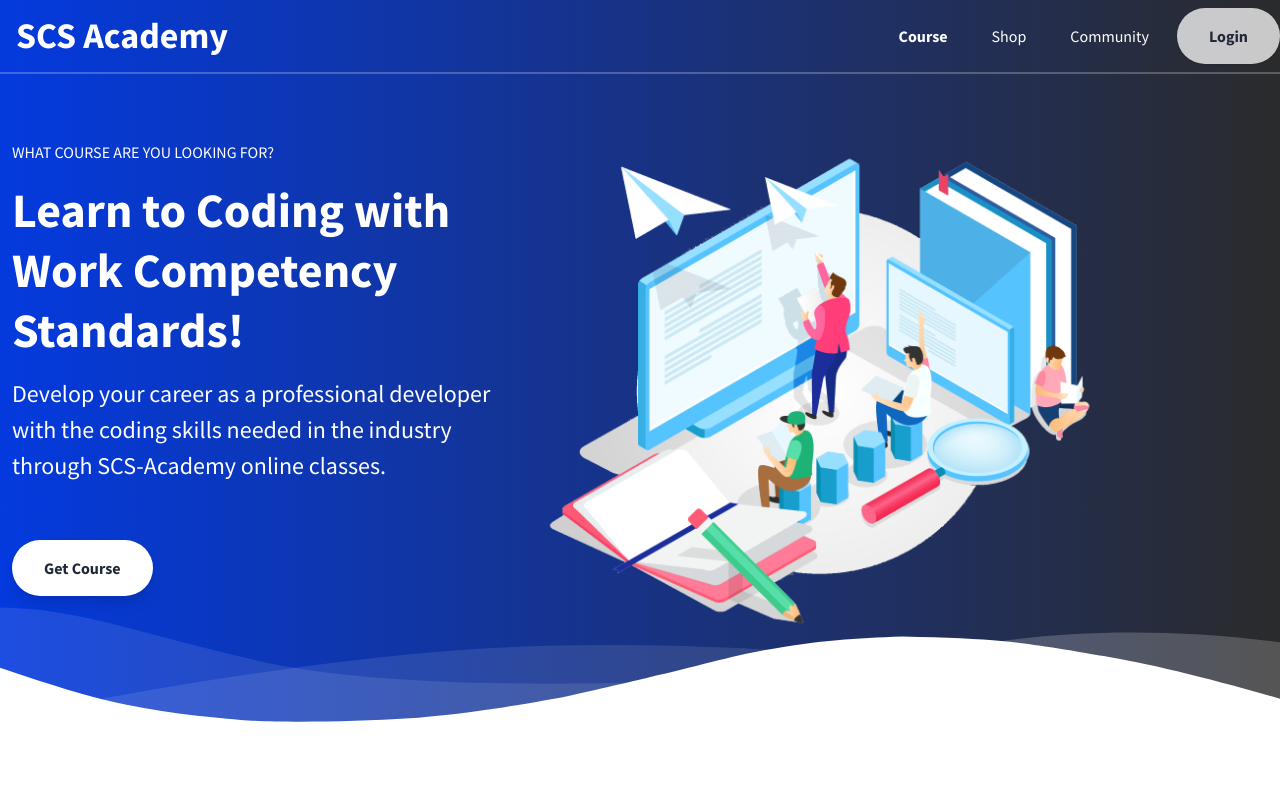
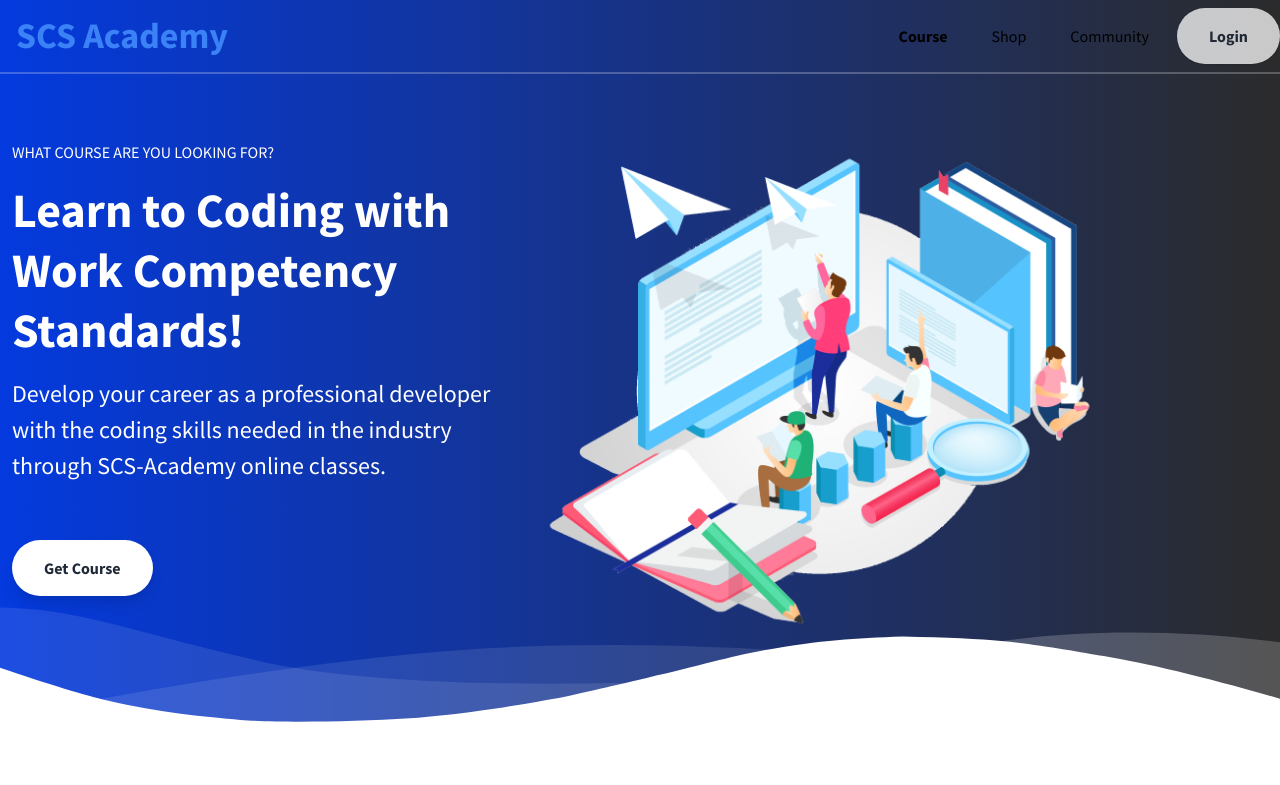
Before and after one commit to T0m5Droid/kodenamdua.github.io, a plain HTML site: page index.html in a window 1280 px wide. Shown: the top 785 px of the page. Drawn offline with nearby package versions, Linux system fonts and the light colour scheme.

Commit message:
Update index.html

```diff
--- a/index.html
+++ b/index.html
@@ -23,10 +23,10 @@
   </head>
   <body class="leading-normal tracking-normal text-white gradient" style="font-family: 'Source Sans Pro', sans-serif;">
     <!--Nav-->
-    <nav id="header" class="fixed w-full z-30 top-0 lg:text-white">
+    <nav id="header" class="fixed w-full z-30 top-0 text-white">
       <div class="w-full container mx-auto flex flex-wrap items-center justify-between mt-0 py-2">
         <div class="pl-4 flex items-center">
-          <a class="toggleColour text-white no-underline hover:no-underline font-bold text-2xl lg:text-4xl" href="#">
+          <a class="toggleColour sm:text-blue-500 no-underline hover:no-underline font-bold text-2xl lg:text-4xl" href="#">
             <!--Icon -->
             <!--<img src="https://encrypted-tbn0.gstatic.com/images?q=tbn:ANd9GcTTECLsL0lxL3Jxb6AnxkSvOoznbPIQpXKjq1e23jhjGCJNLP1ylf3t3ZD_mrJlITh30CY&usqp=CAU" alt="Logo Skull Cyber Security" class="h-8 fill-current inline" />-->
             SCS Academy
@@ -43,13 +43,13 @@
         <div class="w-full flex-grow lg:flex lg:items-center lg:w-auto hidden mt-2 lg:mt-0 bg-white lg:bg-transparent text-black p-4 lg:p-0 z-20" id="nav-content">
           <ul class="list-reset lg:flex justify-end flex-1 items-center">
             <li class="mr-3">
-              <a class="inline-block py-2 px-4 text-white font-bold no-underline" href="#">Course</a>
+              <a class="inline-block py-2 px-4 font-bold no-underline" href="#">Course</a>
             </li>
             <li class="mr-3">
-              <a class="inline-block text-white no-underline hover:text-gray-800 hover:text-underline py-2 px-4" href="#">Shop</a>
+              <a class="inline-block no-underline hover:text-gray-800 hover:text-underline py-2 px-4" href="#">Shop</a>
             </li>
             <li class="mr-3">
-              <a class="inline-block text-white no-underline hover:text-gray-800 hover:text-underline py-2 px-4" href="#">Community</a>
+              <a class="inline-block no-underline hover:text-gray-800 hover:text-underline py-2 px-4" href="#">Community</a>
             </li>
           </ul>
           <button
```
